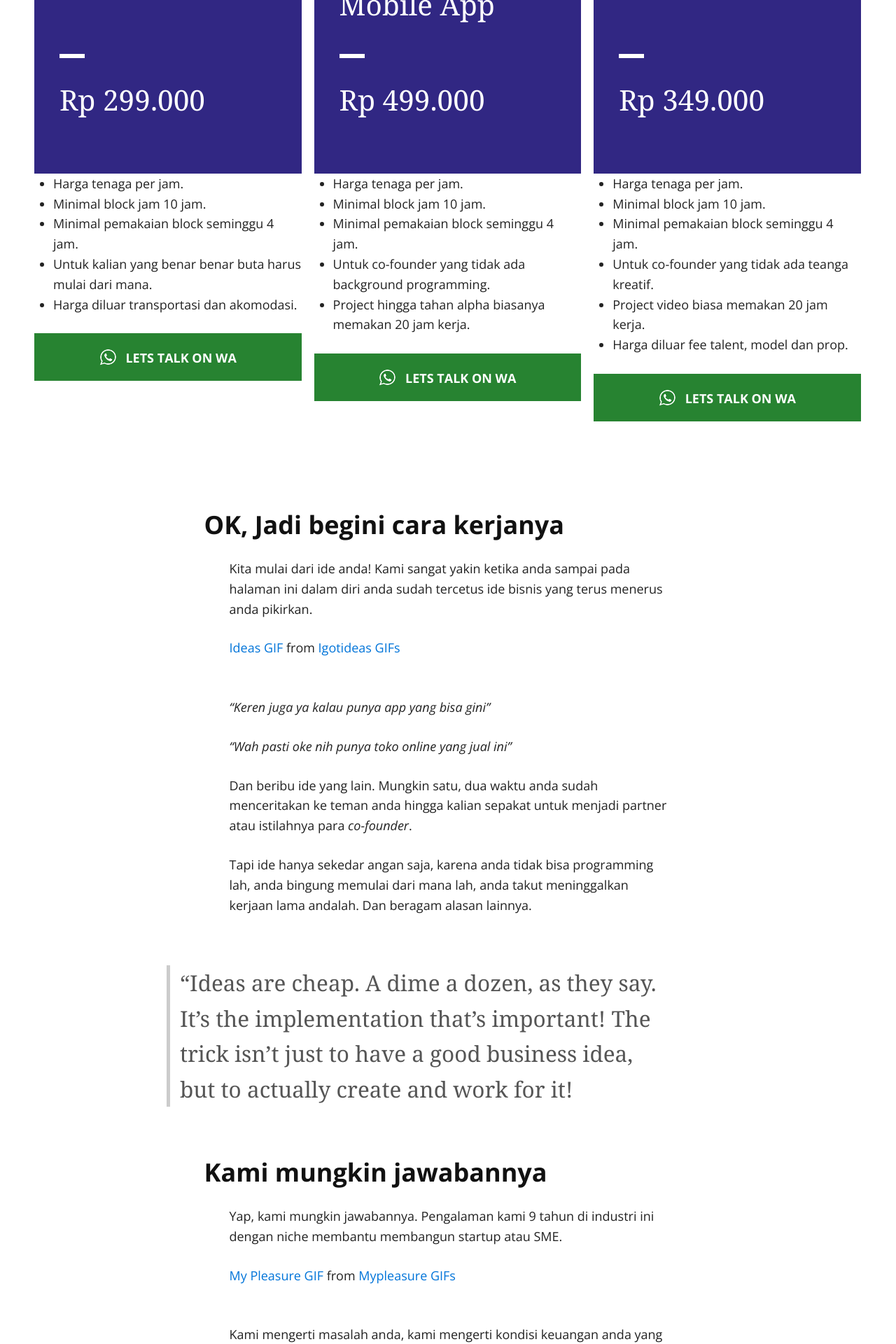
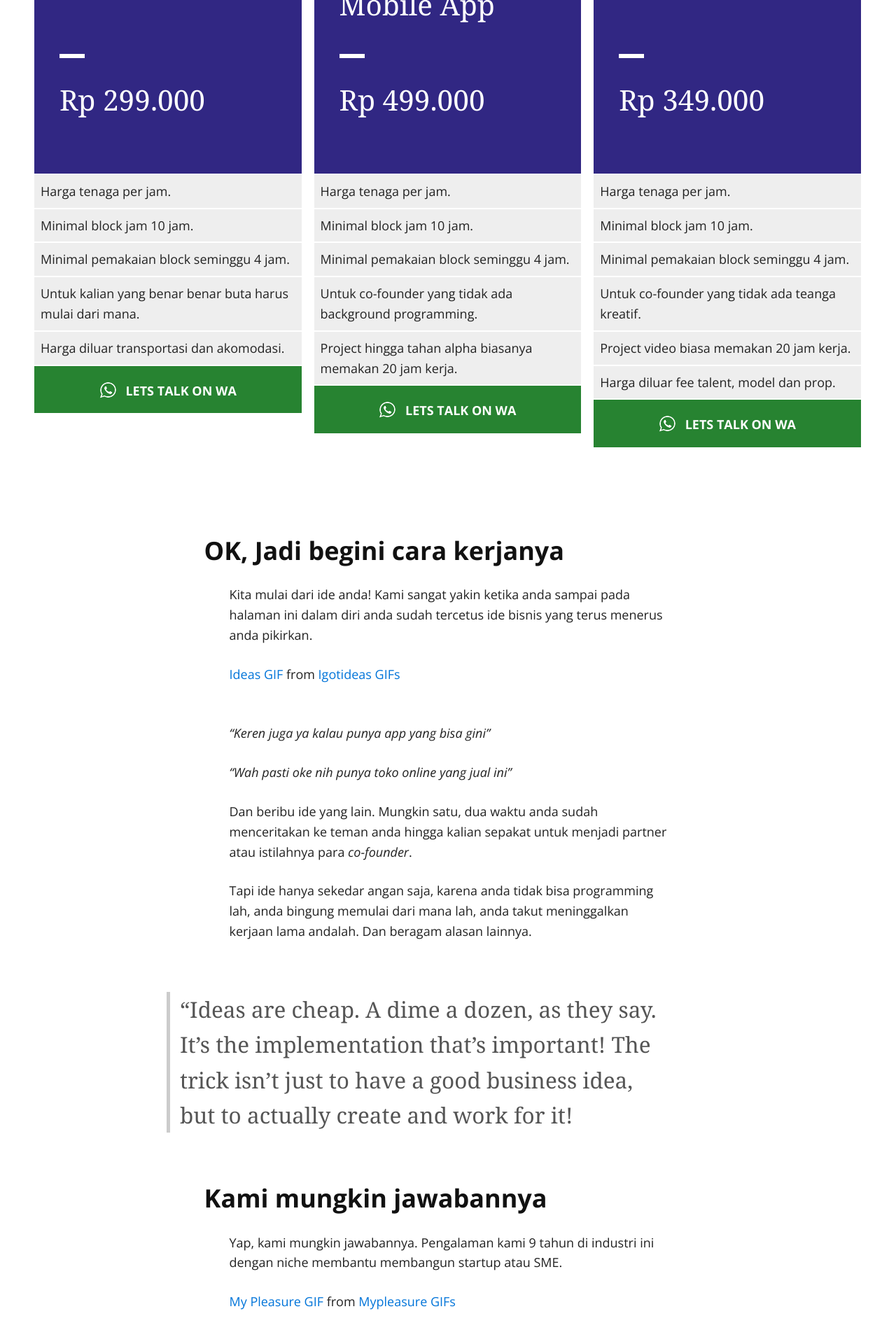
Before and after one commit to kemtol/rocktokom, a Jekyll site: the page built from index.md, in a window 1280 px wide. Shown: the part 1567-3487 px from the top of the page at 70% size. Built offline with Jekyll 4.4.1, drawn with Linux system fonts in a browser that asks for light colours; nearby versions of some CDN libraries; a script that is not in the unit is left out; our own code applies the rules of GitHub Pages for plain Markdown files.

Commit message:
Update default.html

```diff
--- a/_layouts/default.html
+++ b/_layouts/default.html
@@ -60,6 +60,16 @@
     }
     #landing--page .lp > div > span.bl{height: 15rem;display: block;}
     #landing--page .lp > div > hr{width: 2rem;border-bottom: 6px solid #fff;}
+    #landing--page .lp > ul{
+      padding: 0;
+      margin: 0;
+      list-style:none;
+    }
+    #landing--page .lp > ul > li{
+      background: #eee;
+      padding: 0.5rem;
+      margin: 2px 0;
+    }
 
     @media screen and (max-width: 959px) {
       blockquote{margin-left:0}
```
